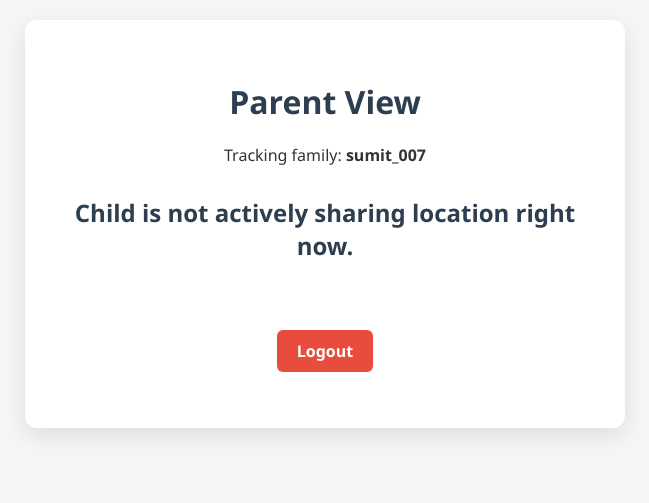
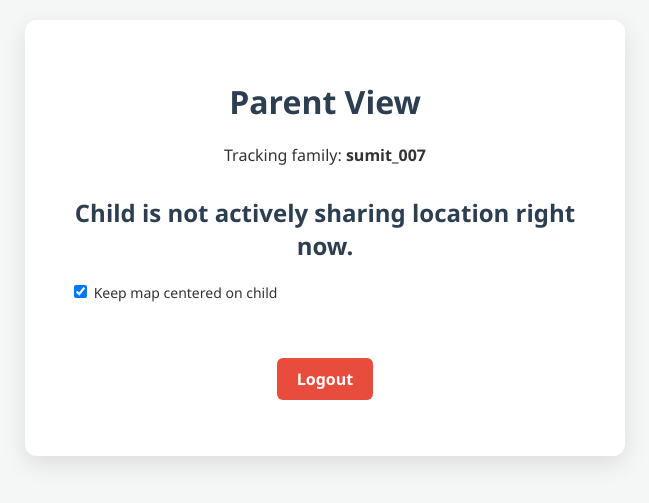
Before and after one commit to sumitgrover1007-ops/location_tracker, a Flask app: page /parent in a window 1280 px wide. Shown: the top 503 px of the page, without its empty margins (315-964 px from the left). Run offline with Flask 3, Linux system fonts and the light colour scheme; a user stored in the database is signed in; data comes from the database, SQL or seed files in the repository.

Commit message:
parent.html

```diff
--- a/templates/parent.html
+++ b/templates/parent.html
@@ -6,6 +6,7 @@
     <link rel="stylesheet" href="https://unpkg.com/leaflet@1.9.4/dist/leaflet.css" />
     <style>
         #map { height: 400px; width: 100%; margin-top: 20px; display: none; }
+        #details { font-size: 14px; color: #444; }
     </style>
 </head>
 <body>
@@ -13,6 +14,8 @@
         <h1>Parent View</h1>
         <p>Tracking family: <strong>{{ username }}</strong></p>
         <h2 id="location">Waiting for data...</h2>
+        <p id="details"></p>
+        <label><input type="checkbox" id="follow" checked> Keep map centered on child</label>
 
         <div id="map"></div>
         <br>
@@ -23,32 +26,53 @@
     <script src="https://unpkg.com/leaflet@1.9.4/dist/leaflet.js"></script>
 <script>
     let map = null;
-    let marker = null;
+    let childMarker = null;
+    let childCircle = null;   // shows the child's GPS error radius
+    let parentMarker = null;
+    let trail = null;         // line showing where the child has walked
+    let lastTrailPoint = null;
+
     let parentLat = null;
     let parentLng = null;
+    let parentAcc = null;
 
-    function calculateDistance(lat1, lon1, lat2, lon2) {
-        const R = 6371; // Earth's radius in kilometers
-        const dLat = (lat2 - lat1) * (Math.PI / 180);
-        const dLon = (lon2 - lon1) * (Math.PI / 180);
-
+    // Distance in METERS between two GPS points (haversine formula)
+    function distanceMeters(lat1, lon1, lat2, lon2) {
+        const R = 6371000; // Earth's radius in meters
+        const toRad = Math.PI / 180;
+        const dLat = (lat2 - lat1) * toRad;
+        const dLon = (lon2 - lon1) * toRad;
         const a = Math.sin(dLat / 2) * Math.sin(dLat / 2) +
-                  Math.cos(lat1 * (Math.PI / 180)) * Math.cos(lat2 * (Math.PI / 180)) *
+                  Math.cos(lat1 * toRad) * Math.cos(lat2 * toRad) *
                   Math.sin(dLon / 2) * Math.sin(dLon / 2);
-
-        const c = 2 * Math.atan2(Math.sqrt(a), Math.sqrt(1 - a));
-        return (R * c).toFixed(2); // Returns distance in km rounded to 2 decimals
+        return R * 2 * Math.atan2(Math.sqrt(a), Math.sqrt(1 - a));
     }
 
-    // Continuously track the parent's location locally
+    function formatDistance(m) {
+        if (m < 10) return m.toFixed(1) + ' m';
+        if (m < 1000) return Math.round(m) + ' m';
+        return (m / 1000).toFixed(2) + ' km';
+    }
+
+    // Parent's own location, always a fresh reading
     if (navigator.geolocation) {
         navigator.geolocation.watchPosition(
             (position) => {
                 parentLat = position.coords.latitude;
                 parentLng = position.coords.longitude;
+                parentAcc = position.coords.accuracy;
+                if (map) {
+                    if (!parentMarker) {
+                        parentMarker = L.circleMarker([parentLat, parentLng], {
+                            radius: 7, color: '#0066cc', fillColor: '#3399ff', fillOpacity: 0.9
+                        }).addTo(map).bindTooltip('You');
+                    } else {
+                        parentMarker.setLatLng([parentLat, parentLng]);
+                    }
+                }
             },
             (error) => console.error("Error getting parent location:", error),
-            { enableHighAccuracy: true }
+            { enableHighAccuracy: true, maximumAge: 0, timeout: 15000 }
         );
     } else {
         console.error("Geolocation is not supported by this browser.");
@@ -59,17 +83,29 @@
             .then(response => response.json())
             .then(data => {
                 if (data.lat !== null && data.lng !== null && data.lat !== undefined) {
-                    let statusText = `Location found!`;
+                    const childAcc = data.accuracy;   // may be null for old data
+                    let statusText = 'Child location live.';
+                    let errText = '';
 
-                    // If we have the parent's location, calculate and append the distance
+                    // Distance, with the combined error of both phones
                     if (parentLat !== null && parentLng !== null) {
-                        const distance = calculateDistance(parentLat, parentLng, data.lat, data.lng);
-                        statusText += ` Distance to child: ${distance} km.`;
+                        const d = distanceMeters(parentLat, parentLng, data.lat, data.lng);
+                        statusText = `Child is ${formatDistance(d)} away`;
+                        if (childAcc !== null && childAcc !== undefined && parentAcc !== null) {
+                            const err = Math.sqrt(childAcc * childAcc + parentAcc * parentAcc);
+                            statusText += ` (± ${Math.round(err)} m)`;
+                        }
                     } else {
-                        statusText += ` (Acquiring parent location for distance...)`;
+                        statusText += ' (Acquiring your location for distance...)';
                     }
+                    document.getElementById('location').innerText = statusText;
 
-                    document.getElementById('location').innerText = statusText;
+                    let details = `Child: ${data.lat.toFixed(6)}, ${data.lng.toFixed(6)}`;
+                    if (childAcc !== null && childAcc !== undefined) {
+                        details += ` · GPS accuracy ±${Math.round(childAcc)} m`;
+                    }
+                    details += ` · updated ${Math.round(data.age)} s ago`;
+                    document.getElementById('details').innerText = details;
 
                     const link = document.getElementById('maps-link');
                     link.href = `https://www.google.com/maps?q=${data.lat},${data.lng}`;
@@ -78,19 +114,40 @@
                     const mapDiv = document.getElementById('map');
                     mapDiv.style.display = 'block';
 
+                    const pos = [data.lat, data.lng];
+                    const radius = (childAcc !== null && childAcc !== undefined) ? childAcc : 0;
+
                     if (!map) {
-                        map = L.map('map').setView([data.lat, data.lng], 15);
+                        map = L.map('map').setView(pos, 18);
                         L.tileLayer('https://{s}.tile.openstreetmap.org/{z}/{x}/{y}.png', {
+                            maxZoom: 19,
                             attribution: '© OpenStreetMap contributors'
                         }).addTo(map);
-                        marker = L.marker([data.lat, data.lng]).addTo(map);
+                        childMarker = L.marker(pos).addTo(map).bindTooltip('Child');
+                        childCircle = L.circle(pos, { radius: radius, color: '#e67e22', weight: 1 }).addTo(map);
+                        trail = L.polyline([pos], { color: '#e74c3c', weight: 3 }).addTo(map);
+                        lastTrailPoint = pos;
                     } else {
-                        map.setView([data.lat, data.lng]);
-                        marker.setLatLng([data.lat, data.lng]);
+                        map.invalidateSize();  // in case the map was hidden before
+                        childMarker.setLatLng(pos);
+                        childCircle.setLatLng(pos);
+                        childCircle.setRadius(radius);
+
+                        // Add to the walking trail only when the child moved more than 3 m
+                        // (smaller changes are mostly GPS jitter, not real movement)
+                        if (distanceMeters(lastTrailPoint[0], lastTrailPoint[1], data.lat, data.lng) > 3) {
+                            trail.addLatLng(pos);
+                            lastTrailPoint = pos;
+                        }
+
+                        if (document.getElementById('follow').checked) {
+                            map.panTo(pos);
+                        }
                     }
                 } else {
                     // If null, it means child disconnected, hide map
                     document.getElementById('location').innerText = 'Child is not actively sharing location right now.';
+                    document.getElementById('details').innerText = '';
                     document.getElementById('map').style.display = 'none';
                     document.getElementById('maps-link').style.display = 'none';
                 }
@@ -98,7 +155,7 @@
             .catch(err => console.error(err));
     }
 
-    setInterval(fetchLocation, 2000);
+    setInterval(fetchLocation, 1000);   // check every second
     fetchLocation();
 </script>
 </body>
```
